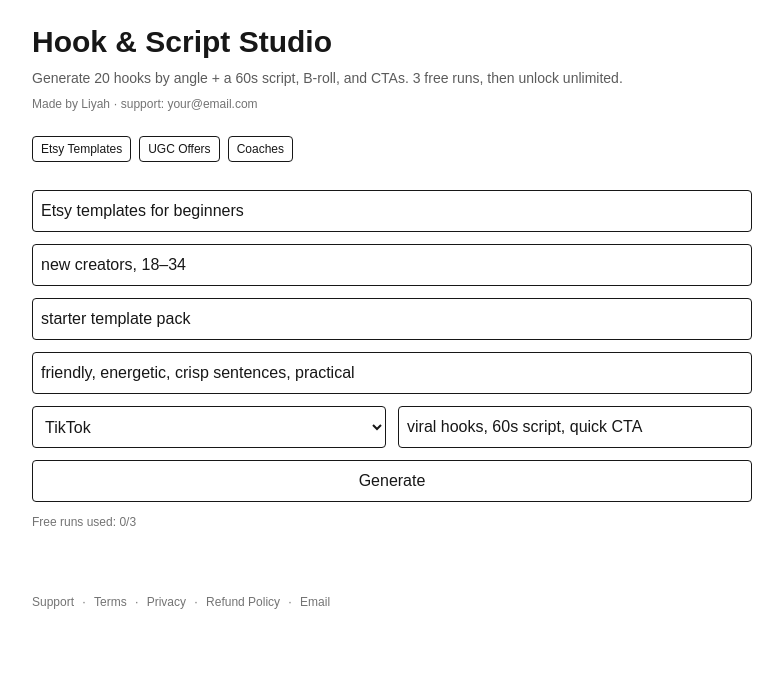
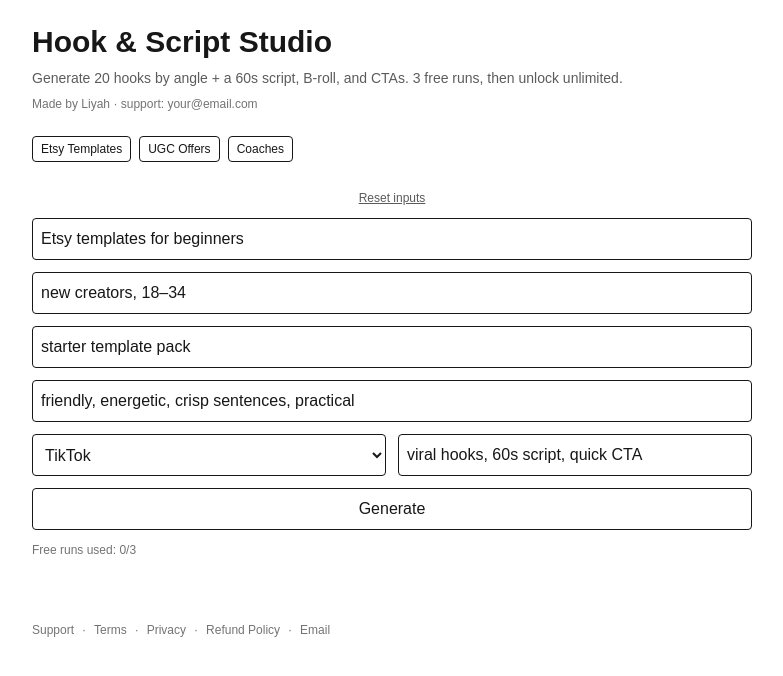
Before and after one commit to aveeno350-ctrl/hook-script-studio, a Next.js app: page / in a window 1280 px wide. Shown: the top 676 px of the page, without its empty margins (248-1031 px from the left). Built offline with nearby package versions, Linux system fonts and the light colour scheme; no server answers.

Commit message:
Persist inputs in localStorage + reset control

```diff
--- a/app/page.tsx
+++ b/app/page.tsx
@@ -2,6 +2,16 @@
 import { useState, useEffect } from 'react';
 import { DEFAULTS } from "@/lib/prompts";
 import TypingWave from "./components/TypingWave";
+
+const INPUTS_KEY = "hss_inputs_v1";
+type SavedInputs = {
+  niche: string;
+  audience: string;
+  offer: string;
+  tone: string;
+  platform: string;
+  keywords: string;
+};
 
 
 export default function Home() {
@@ -36,6 +46,29 @@ const presets = [
       offer: "90-minute clarity session",
     },
   ];
+
+useEffect(() => {
+  try {
+    const raw = localStorage.getItem(INPUTS_KEY);
+    if (!raw) return;
+    const saved: Partial<SavedInputs> = JSON.parse(raw);
+    if (saved.niche) setNiche(saved.niche);
+    if (saved.audience) setAudience(saved.audience);
+    if (saved.offer) setOffer(saved.offer);
+    if (saved.tone) setTone(saved.tone);
+    if (saved.platform) setPlatform(saved.platform);
+    if (saved.keywords) setKeywords(saved.keywords);
+  } catch { /* ignore parse errors */ }
+}, []);
+
+useEffect(() => {
+  const payload: SavedInputs = { niche, audience, offer, tone, platform, keywords };
+  const id = setTimeout(() => {
+    try { localStorage.setItem(INPUTS_KEY, JSON.stringify(payload)); } catch {}
+  }, 300); // debounce
+  return () => clearTimeout(id);
+}, [niche, audience, offer, tone, platform, keywords]);
+
 
   useEffect(() => {
     const r = Number(localStorage.getItem('free_runs') || '0');
@@ -113,6 +146,25 @@ const presets = [
           {p.label}
         </button>
       ))}</div>
+
+<button
+  type="button"
+  onClick={() => {
+    // clear storage and restore your DEFAULTS
+    localStorage.removeItem(INPUTS_KEY);
+    setNiche(DEFAULTS.niche);
+    setAudience(DEFAULTS.audience);
+    setOffer(DEFAULTS.offer);
+    setTone(DEFAULTS.tone);
+    setPlatform(DEFAULTS.platform);
+    setKeywords(DEFAULTS.keywords || "");
+  }}
+  className="text-xs opacity-70 underline"
+>
+  Reset inputs
+</button>
+
+
         <input className="border rounded p-2" value={niche} onChange={e=>setNiche(e.target.value)} placeholder="Niche" />
         <input className="border rounded p-2" value={audience} onChange={e=>setAudience(e.target.value)} placeholder="Audience" />
         <input className="border rounded p-2" value={offer} onChange={e=>setOffer(e.target.value)} placeholder="Offer/Product" />
```
